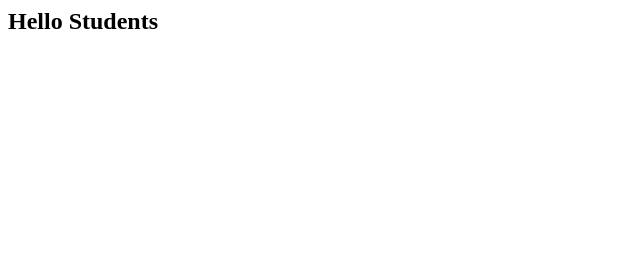
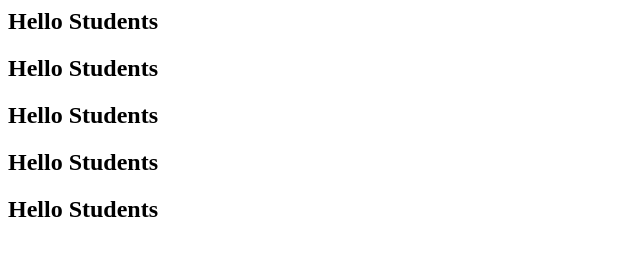
Before and after one commit to hasanlodhi1222/alpine, a plain HTML site: page index.html in a window 1280 px wide. Shown: the whole page, without its empty margins (0-640 px from the left). Drawn offline with Linux system fonts and the light colour scheme.

Commit message:
copy headings

```diff
--- a/index.html
+++ b/index.html
@@ -1 +1,9 @@
 <h2>Hello Students</h2>
+
+<h2>Hello Students</h2>
+
+<h2>Hello Students</h2>
+
+<h2>Hello Students</h2>
+
+<h2>Hello Students</h2>
```
